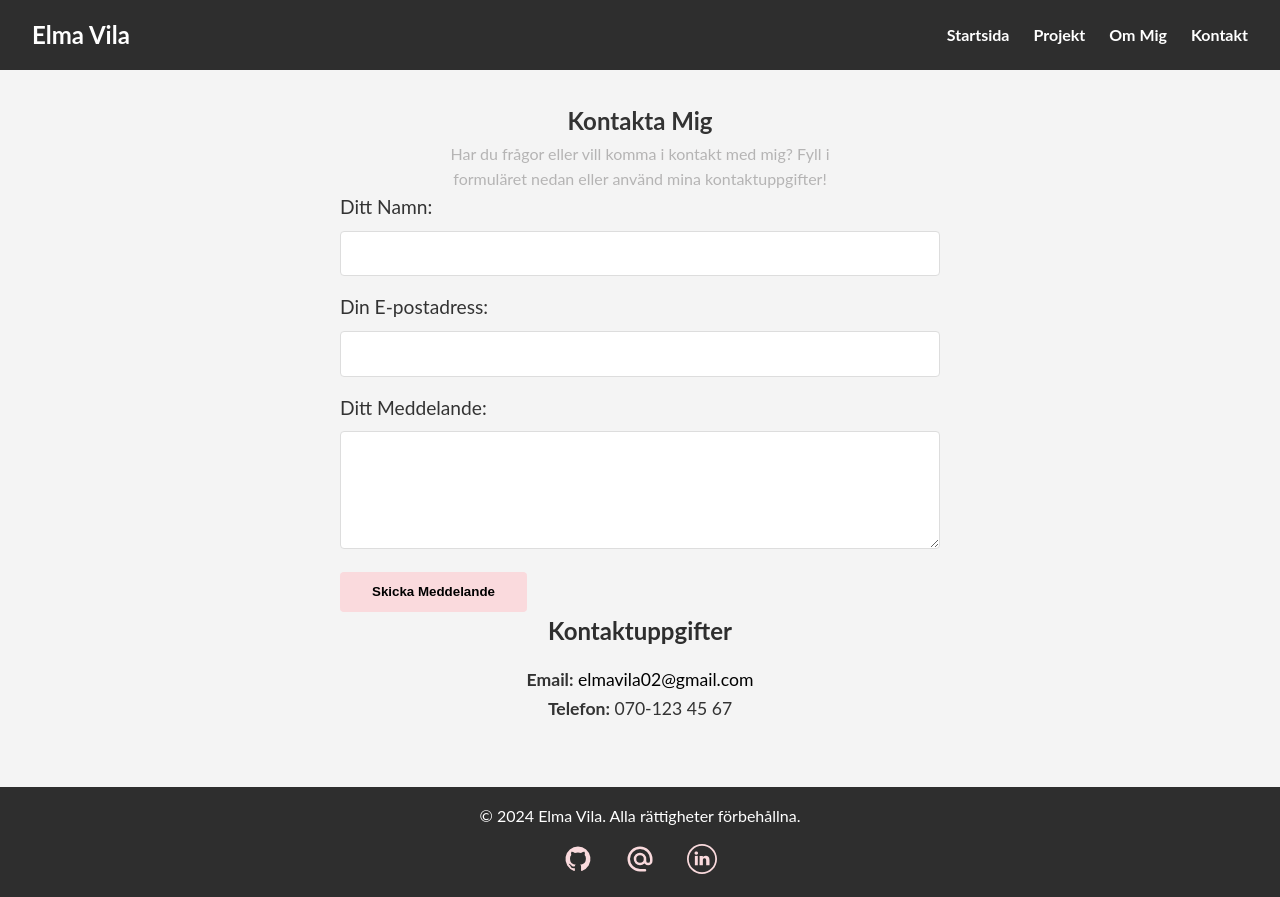
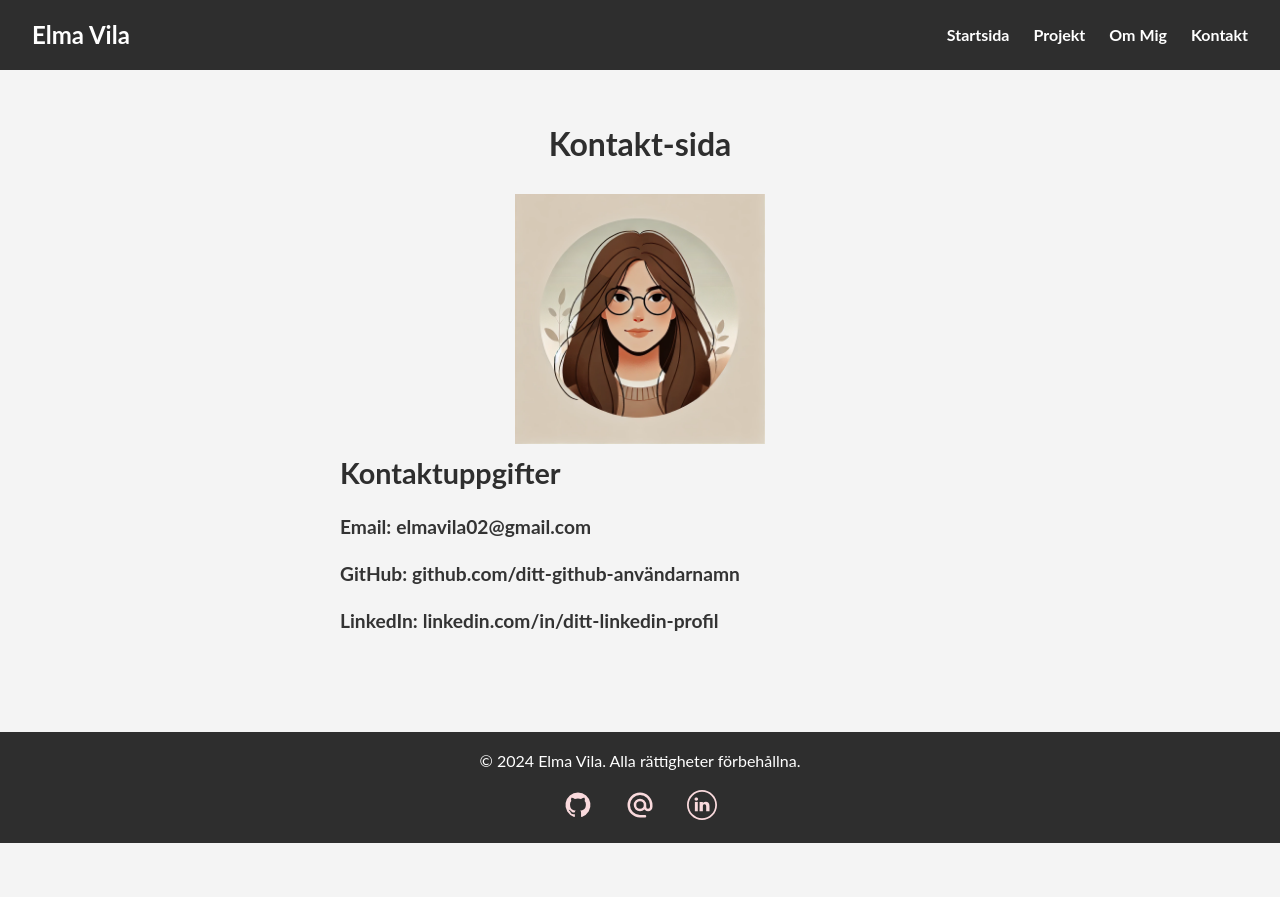
Before and after one commit to elmavila/elma_cms_projektarbete, a Next.js app in the folder projekt/: page /contact in a window 1280 px wide. After the commit the page ends 843 px from the top, so only its background shows below. Built offline with nearby package versions, Linux system fonts and the light colour scheme.

Commit message:
lite ändring i style och fix i komponenterna

```diff
--- a/projekt/app/404.js
+++ b/projekt/app/404.js
@@ -1,9 +1,9 @@
 export default function Home() {
   return (
-    <div>
+    <>
       <main>
         <div>404</div>
       </main>
-    </div>
+    </>
   )
 }
--- a/projekt/app/contact/page.js
+++ b/projekt/app/contact/page.js
@@ -1,44 +1,90 @@
+// import Nav from '../components/Nav'
+// import Footer from '../components/Footer'
+// export default function Home() {
+//   return (
+//     <>
+//       <header>
+//         <Nav />
+//       </header>
+//       <main>
+//         <section className="contact-section">
+//           <div className="container">
+//             <h1>Kontakta Mig</h1>
+//             <p id="question">Har du frågor eller vill komma i kontakt med mig? Fyll i formuläret nedan eller använd mina kontaktuppgifter!</p>
+
+//             {/* <!-- Kontaktformulär --> */}
+//             <form action="#" method="POST" className="contact-form">
+//               <label htmlFor="name">Ditt Namn:</label>
+//               <input type="text" id="name" name="name" required />
+
+//               <label htmlFor="email">Din E-postadress:</label>
+//               <input type="email" id="email" name="email" required />
+
+//               <label htmlFor="message">Ditt Meddelande:</label>
+//               <textarea id="message" name="message" rows="5" required></textarea>
+
+//               <button type="submit">Skicka Meddelande</button>
+//             </form>
+
+//             <div className="contact-info">
+//               <h2>Kontaktuppgifter</h2>
+//               <p>
+//                 <strong>Email:</strong> <a href="mailto:elmavila02@gmail.com">elmavila02@gmail.com</a>
+//               </p>
+//               <p>
+//                 <strong>Telefon:</strong> 070-123 45 67
+//               </p>
+//             </div>
+//           </div>
+//         </section>
+//       </main>
+//       <Footer />
+//     </>
+//   )
+// }
 import Nav from '../components/Nav'
 import Footer from '../components/Footer'
+import Image from 'next/image'
+
 export default function Home() {
   return (
-    <div>
+    <>
       <header>
         <Nav />
       </header>
       <main>
-        <section className="contact-section">
+        <section className="contact-page">
           <div className="container">
-            <h1>Kontakta Mig</h1>
-            <p id="question">Har du frågor eller vill komma i kontakt med mig? Fyll i formuläret nedan eller använd mina kontaktuppgifter!</p>
+            <h1>Kontakt-sida</h1>
 
-            {/* <!-- Kontaktformulär --> */}
-            <form action="#" method="POST" className="contact-form">
-              <label for="name">Ditt Namn:</label>
-              <input type="text" id="name" name="name" required />
+            {/* Bildsektion */}
+            <Image src="/img/potträtt.jpg" alt="Kontaktbild" width={250} height={250} />
 
-              <label for="email">Din E-postadress:</label>
-              <input type="email" id="email" name="email" required />
-
-              <label for="message">Ditt Meddelande:</label>
-              <textarea id="message" name="message" rows="5" required></textarea>
-
-              <button type="submit">Skicka Meddelande</button>
-            </form>
-
-            <div className="contact-info">
+            {/* Kontaktuppgifter */}
+            <div className="contact-details">
               <h2>Kontaktuppgifter</h2>
-              <p>
-                <strong>Email:</strong> <a href="mailto:elmavila02@gmail.com">elmavila02@gmail.com</a>
-              </p>
-              <p>
-                <strong>Telefon:</strong> 070-123 45 67
-              </p>
+              <ul>
+                <li>
+                  <strong>Email:</strong> <a href="mailto:elmavila02@gmail.com">elmavila02@gmail.com</a>
+                </li>
+                <li>
+                  <strong>GitHub:</strong>{' '}
+                  <a href="https://github.com/ditt-github-användarnamn" target="_blank" rel="noopener noreferrer">
+                    github.com/ditt-github-användarnamn
+                  </a>
+                </li>
+                <li>
+                  <strong>LinkedIn:</strong>{' '}
+                  <a href="https://linkedin.com/in/ditt-linkedin-profil" target="_blank" rel="noopener noreferrer">
+                    linkedin.com/in/ditt-linkedin-profil
+                  </a>
+                </li>
+              </ul>
             </div>
           </div>
         </section>
       </main>
       <Footer />
-    </div>
+    </>
   )
 }
--- a/projekt/app/globals.css
+++ b/projekt/app/globals.css
@@ -94,13 +94,40 @@ nav .menu a:hover {
 
 .hero-image {
   flex-shrink: 0;
+  display: flex;
+  justify-content: center;
+  align-items: center;
 }
 
 .hero-image img {
-  width: 250px;
+  width: 100%;
+  max-width: 250px;
+  height: auto;
   border-radius: 50%;
   border: 4px solid #FADADD;
   object-fit: cover;
+}
+
+/* Responsiv Anpassning */
+@media (max-width: 768px) {
+  .hero {
+    flex-direction: column;
+    text-align: center;
+  }
+
+  .hero-content {
+    max-width: 100%;
+  }
+
+  .hero-image img {
+    margin-top: 1.5rem;
+    width: 200px;
+  }
+
+  .project-preview .project-cards {
+    flex-direction: column;
+    gap: 1.5rem;
+  }
 }
 
 /* Sektioner */
@@ -298,7 +325,7 @@ section h2 {
 }
 
 /* Kontakt*/
-.contact-section {
+/* .contact-section {
   padding: 2rem;
   text-align: center;
 }
@@ -363,8 +390,66 @@ section h2 {
 
 .contact-info p {
   font-size: 1.1rem;
+} */
+
+.contact-page {
+  padding: 3rem 2rem;
+  background-color: #F4F4F4;
+  color: #333333;
+  text-align: center;
 }
 
+.contact-page h1 {
+  font-size: 2rem;
+  margin-bottom: 1.5rem;
+  color: #2E2E2E;
+}
+
+.contact-image {
+  margin-bottom: 2rem;
+}
+
+.contact-image img {
+  width: 100%;
+  max-width: 250px;
+  height: auto;
+  border-radius: 50%;
+  border: 4px solid #FADADD;
+  object-fit: cover;
+}
+
+.contact-details {
+  max-width: 600px;
+  margin: 0 auto;
+  text-align: left;
+}
+
+.contact-details h2 {
+  font-size: 1.8rem;
+  margin-bottom: 1rem;
+  color: #2E2E2E;
+}
+
+.contact-details ul {
+  list-style: none;
+  padding: 0;
+}
+
+.contact-details li {
+  font-size: 1.2rem;
+  margin-bottom: 1rem;
+}
+
+.contact-details a {
+  color: #333333;
+  text-decoration: none;
+  font-weight: bold;
+  transition: color 0.3s ease;
+}
+
+.contact-details a:hover {
+  color: #FADADD;
+}
 
 /* Footer */
 footer {
@@ -490,25 +575,3 @@ footer p {
 .social-media img:hover {
   transform: scale(1.1);
 }
-
-/* Responsiv Anpassning */
-@media (max-width: 768px) {
-  .hero {
-    flex-direction: column;
-    text-align: center;
-  }
-
-  .hero-content {
-    max-width: 100%;
-  }
-
-  .hero-image img {
-    margin-top: 1.5rem;
-    width: 200px;
-  }
-
-  .project-preview .project-cards {
-    flex-direction: column;
-    gap: 1.5rem;
-  }
-}
--- a/projekt/app/page.js
+++ b/projekt/app/page.js
@@ -4,7 +4,7 @@ import Image from 'next/image'
 import Link from 'next/link'
 export default function Home() {
   return (
-    <div>
+    <>
       <header>
         <Nav />
       </header>
@@ -39,7 +39,7 @@ export default function Home() {
             <Image src="/img/todozen.png" alt="Bild från projektet TodoZen" width={500} height={500} />
             <h3>TodoZen</h3>
             <p>Ett kort beskrivning av projektet.</p>
-            <Link href="/project" className="btn">
+            <Link href="/project/" className="btn">
               Se mer
             </Link>
           </div>
@@ -55,6 +55,6 @@ export default function Home() {
       </section>
 
       <Footer />
-    </div>
+    </>
   )
 }
```
Also changed, not shown: projekt/app/projects/page.js (+3 -4 lines).
